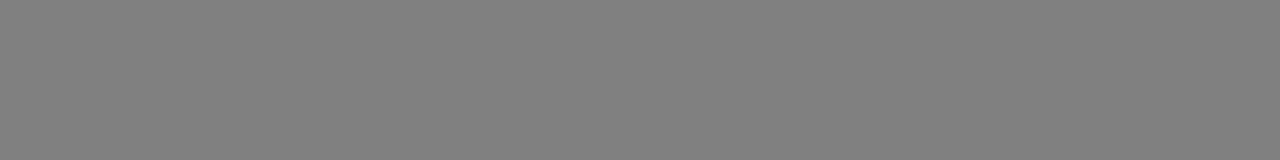
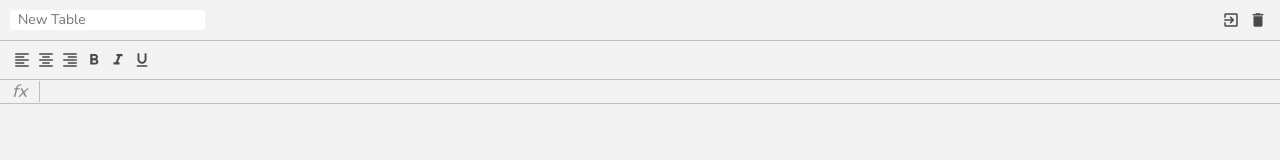
Before and after one commit to dimasiktehnik/custom-excel, a website built with webpack: page src/index.html in a window 1280 px wide. Built offline with nearby package versions, Linux system fonts and the light colour scheme.

Commit message:
fe layout header

```diff
--- a/src/index.html
+++ b/src/index.html
@@ -4,6 +4,7 @@
   <meta charset="UTF-8">
   <meta name="viewport" content="width=device-width, initial-scale=1.0">
   <link rel="shortcut ico" href="favicon.ico">
+  <link href="https://fonts.googleapis.com/icon?family=Material+Icons" rel="stylesheet">
   <title>Excel</title>
 </head>
 <body>
@@ -11,7 +12,65 @@
     id="app"
     class="container"
   >
+    <div class="excel">
+      <div class="excel__header">
+        <input
+          type="text"
+          placeholder="New Table"
+          class="input"
+        />
+        <div>
+          <div class="button">
+            <span class="material-icons">
+              exit_to_app
+            </span>
+          </div>
+          <div class="button">
+            <span class="material-icons">
+              delete
+            </span>
+          </div>
+        </div>
 
+      </div>
+      <div class="excel__toolbar">
+        <div class="button">
+          <span class="material-icons">
+            format_align_left
+          </span>
+        </div>
+        <div class="button">
+          <span class="material-icons">
+            format_align_center
+          </span>
+        </div>
+        <div class="button">
+          <span class="material-icons">
+            format_align_right
+          </span>
+        </div>
+        <div class="button">
+          <span class="material-icons">
+            format_bold
+          </span>
+        </div>
+        <div class="button">
+          <span class="material-icons">
+            format_italic
+          </span>
+        </div>
+        <div class="button">
+          <span class="material-icons">
+            format_underline
+          </span>
+        </div>
+      </div>
+      <div class="excel__formula">
+        <div class="info">fx</div>
+        <div class="input" contenteditable spellcheck="false"></div>
+      </div>
+      <div class="excel__table"></div>
+    </div>
   </div>
 </body>
 </html>
--- /dev/null
+++ b/src/scss/_mixins.scss
@@ -0,0 +1,23 @@
+@mixin button($color: green) {
+  height: 24px;
+  min-width: 24px;
+  padding: 3px;
+  text-align: center;
+  position: relative;
+  display: inline-block;
+  color: rgb(0, 0, 0, 0.7);
+  transition: 0.3s;
+  cursor: pointer;
+
+  & .material-icons {
+    font-size: 18px;
+  }
+
+  &:active, .active {
+    color: $color;
+  }
+
+  &:hover {
+    background: #eee;
+  }
+}
--- /dev/null
+++ b/src/scss/_variables.scss
@@ -0,0 +1,11 @@
+//sizes
+$header-height: 40px;
+$toolbar-height: 40px;
+$formula-height: 24px;
+$info-cell-width: 40px;
+
+//colors
+$black: #333;
+$border-color: #c0c0c0;
+$primary: #B66E28;
+$blue: #1a73e8;
--- /dev/null
+++ b/src/scss/formula.scss
@@ -0,0 +1,32 @@
+@import "variables";
+@import "mixins";
+
+.excel__formula {
+  position: absolute;
+  left: 0;
+  right: 0;
+  top: $header-height+$toolbar-height;
+  height: $formula-height;
+  display: flex;
+  align-items: center;
+  border-bottom: 1px solid $border-color;
+
+  .info {
+    font-size: 18px;
+    font-style: italic;
+    text-align: center;
+    border-right: 1px solid $border-color;
+    min-width: $info-cell-width;
+  }
+
+  .input {
+    display: flex;
+    align-items: center;
+    padding: 4px;
+    font-size: 12px;
+    outline: none;
+    width: 100%;
+    height: 100%;
+    color: $black;
+  }
+}
--- /dev/null
+++ b/src/scss/header.scss
@@ -0,0 +1,39 @@
+@import "variables";
+@import "mixins";
+
+.excel__header {
+  position: absolute;
+  top: 0;
+  right: 0;
+  left: 0;
+  height: $header-height;
+  padding: 0 10px;
+  display: flex;
+  justify-content: space-between;
+  align-items: center;
+
+  .input {
+    margin: 0;
+    padding: 2px 7px;
+    color: $black;
+    border: 1px solid transparent;
+    border-radius: 2px;
+    height: 20px;
+    font-size: 14px;
+    line-height: 22px;
+    outline: none;
+
+    &:hover {
+      border: 1px solid $border-color;
+    }
+
+    &:focus {
+      border: 2px solid $primary;
+    }
+
+  }
+
+  .button {
+    @include button($primary);
+  }
+}
--- a/src/scss/index.scss
+++ b/src/scss/index.scss
@@ -1,5 +1,26 @@
-$background: grey;
+@import "~normalize.css";
+@import url('https://fonts.googleapis.com/css2?family=Nunito&display=swap');
+
+@import "header";
+@import "toolbar";
+@import "formula";
+@import "table";
+
+$background: #f3f3f3;
+
+* {
+  margin: 0;
+  padding: 0;
+  box-sizing: border-box;
+}
 
 body {
+  font-family: 'Nunito', sans-serif;
+  font-size: 12px;
   background-color: $background;
 }
+
+.excel {
+  position: relative;
+  color: #888;
+}
--- /dev/null
+++ b/src/scss/table.scss
@@ -0,0 +1,2 @@
+@import "variables";
+@import "mixins";
--- /dev/null
+++ b/src/scss/toolbar.scss
@@ -0,0 +1,19 @@
+@import "variables";
+@import "mixins";
+
+.excel__toolbar {
+  position: absolute;
+  right: 0;
+  left: 0;
+  top: $header-height;
+  height: $toolbar-height;
+  border-top: 1px solid $border-color;
+  border-bottom: 1px solid $border-color;
+  display: flex;
+  align-items: center;
+  padding: 0 10px;
+
+  .button {
+    @include button($primary);
+  }
+}
```
Also changed, not shown: package.json (+4 -3 lines), 1 other file.
